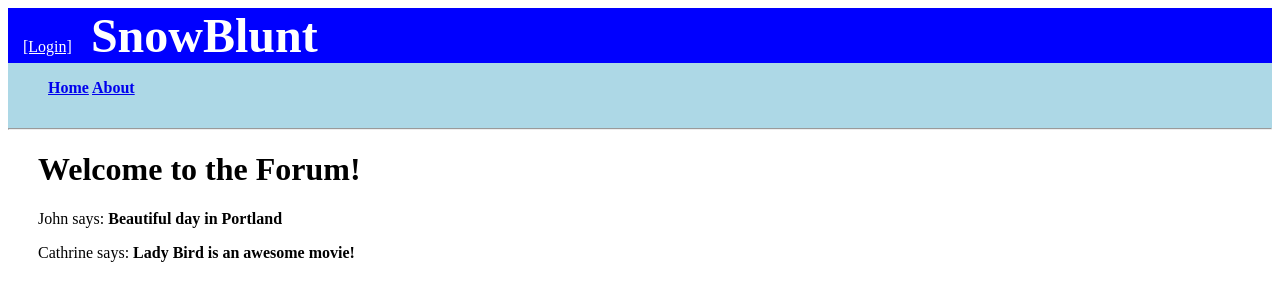
After one commit to robertsvensk/webb_app_flask, a Flask app: page /forum in a window 1280 px wide. The commit adds this page. Shown: the top 301 px of the page. Run offline with Flask 2, Linux system fonts and the light colour scheme.

Commit message:
added forum page

```diff
--- a/app/routes.py
+++ b/app/routes.py
@@ -11,16 +11,7 @@ admin = User()
 admin.name = 'Robert'
 user = admin
 
-####################### ROUTES ##############################
-@app.route("/")
-def home():
-    global user
-    return render_template("home.html", Login = LoggedOn, user = user)
-
-@app.route("/about")
-def about():
-    return render_template("about.html", Login = LoggedOn)
-
+####################### LOGIN ROUTES ##############################
 @app.route("/login", methods=['GET', 'POST'])
 def login():
     global LoggedOn
@@ -37,6 +28,30 @@ def logout():
     LoggedOn = False
     return redirect(url_for("home"))
 
+#################### MAIN MENY ROUTES ######################
+@app.route("/")
+def home():
+    global user
+    return render_template("home.html", Login = LoggedOn, user = user)
+
+@app.route("/about")
+def about():
+    return render_template("about.html", Login = LoggedOn)
+
+@app.route("/forum")
+def forum():
+    posts = [
+        {
+            'author': {'username': 'John'},
+            'body': 'Beautiful day in Portland'
+        },
+        {
+            'author': {'username': 'Cathrine'},
+            'body': 'Lady Bird is an awesome movie!'
+        }
+    ]
+    return render_template("forum.html", title='Forum', posts=posts)
+
 ButtonPressed = 0
 @app.route("/plants", methods=['GET', 'POST'])
 def plants():
@@ -51,6 +66,7 @@ def water():
     startWatering()
     return(redirect(url_for('plants')))
 
+################# HIDDEN ROUTES ################################
 @app.route("/robert")
 def robert():
     return "Hello, Robert!"
--- /dev/null
+++ b/app/templates/forum.html
@@ -0,0 +1,8 @@
+<!DOCTYPE html>
+{% extends "template.html" %}
+{% block content %}
+    <h1> Welcome to the Forum! </h1>
+    {% for post in posts %}
+    <div><p>{{ post.author.username }} says: <b>{{ post.body }}</b></p></div>
+    {% endfor %}
+{% endblock %}
--- a/app/templates/template.html
+++ b/app/templates/template.html
@@ -21,6 +21,7 @@
                             <a href="{{ url_for('home') }}">Home</a>
                             <a href="{{ url_for('about') }}">About</a>
                             {% if Login is true %}
+                            <a href="{{ url_for('forum') }}">Forum</a>
                             <a href="{{ url_for('plants') }}">Plants</a>
                             {% endif %}
                         </ul>
```
